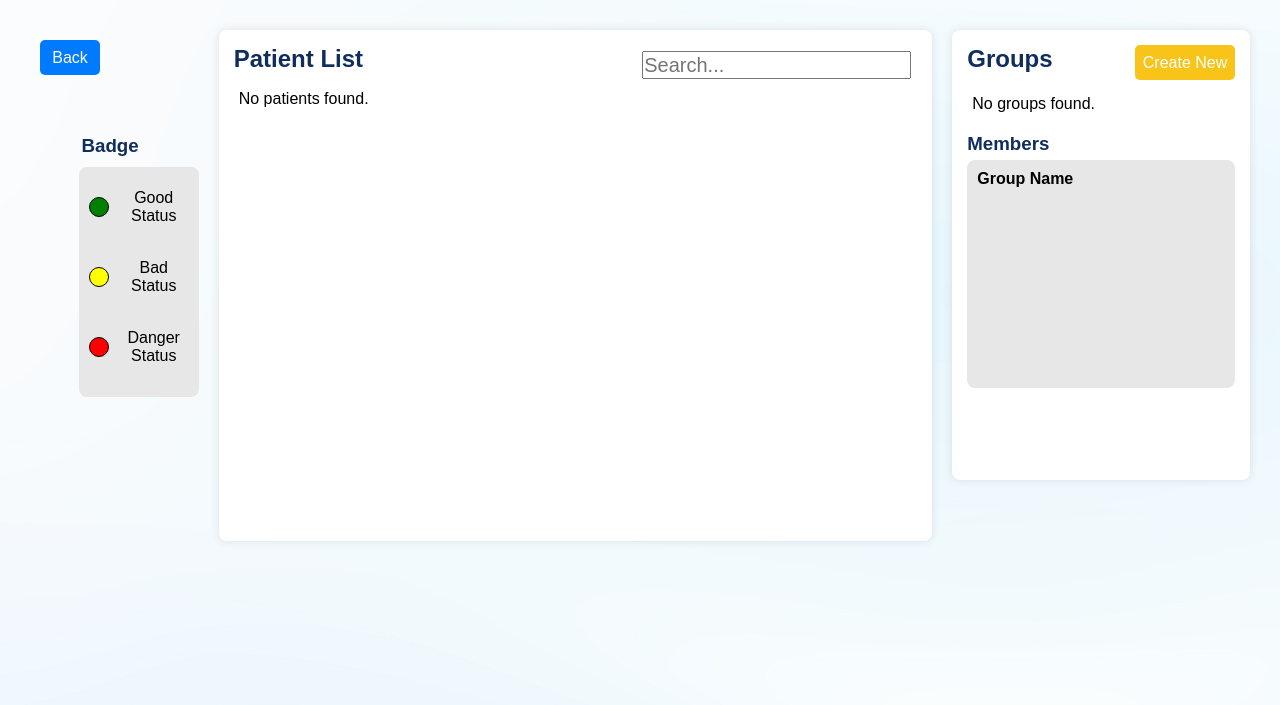
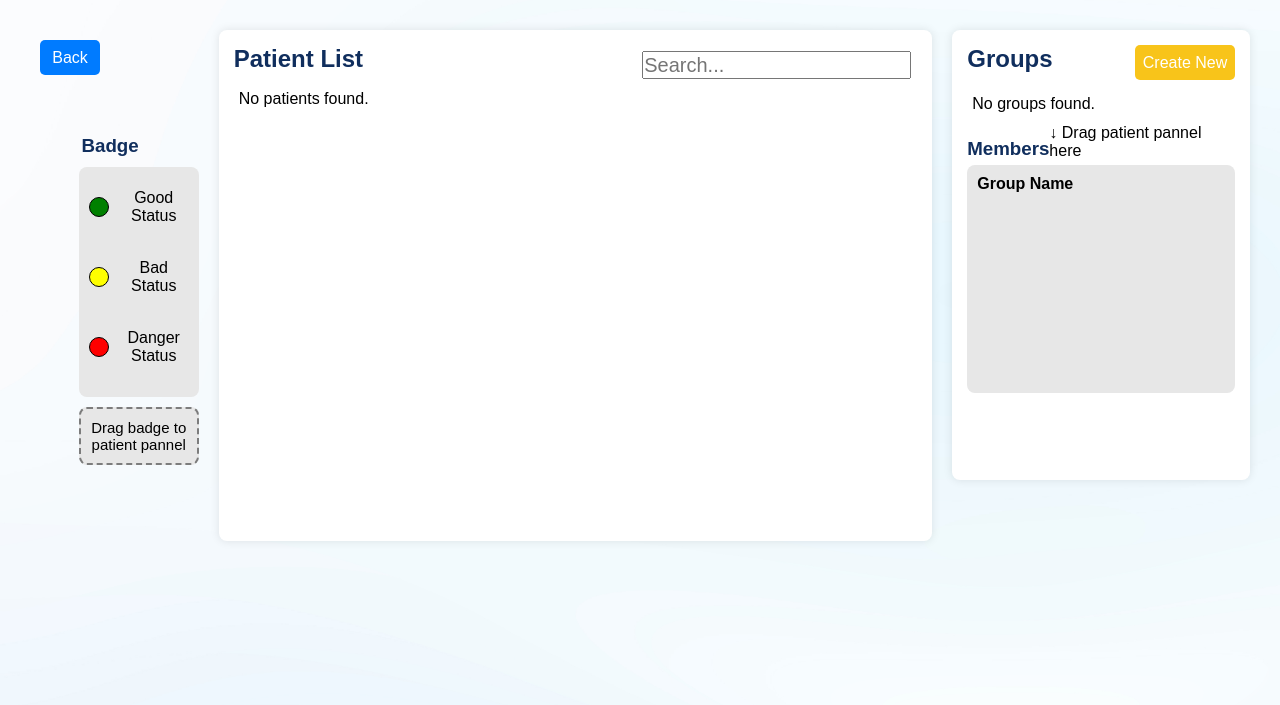
Before and after one commit to ChealseaYao/COMP9030_CaRe_Group-6, a PHP site: page /therapist/patientListPage.php in a window 1280 px wide. Shown: the part 100-805 px from the top of the page. Run offline with PHP 8.4, Linux system fonts and the light colour scheme; a user stored in the database is signed in; data comes from the database, SQL or seed files in the repository; data that the repository does not hold is empty.

Commit message:
Tips added to PatientList Page

```diff
--- a/style/patientList.css
+++ b/style/patientList.css
@@ -22,6 +22,30 @@
   align-self: flex-end;
   border-radius: 8px;
   text-align: center;
+}
+
+.instruction {
+  background-color: #e7e7e7;
+  padding: 10px 3px;
+  font-size: 15px;
+  border-style: dashed;
+  border-width: 2px;
+  border-color: rgb(124, 124, 124);
+  width: 120px;
+  margin-top: 10px;
+  align-self: flex-end;
+  border-radius: 8px;
+  text-align: center;
+}
+
+.tips {
+  justify-content: space-between;
+  display: flex;
+  align-items:end;
+}
+
+.tip {
+  margin-bottom: 5px;
 }
 
 .patientList-body .badge-item {
@@ -73,13 +97,16 @@
   margin-right: 20px;
   min-height: 511px;
 }
+
 .patientList-body .tableContainer {
   background-color: white;
   max-height: 475px;
 }
+
 .groups .tableContainer {
   max-height: 200px;
 }
+
 .members .tableContainer {
   background-color: #e7e7e7;
   height: 180px;
@@ -146,6 +173,7 @@
   display: flex;
   align-items: center;
 }
+
 .details {
   border: none;
   color: white;
@@ -153,6 +181,7 @@
   border-radius: 5px;
   padding: 5px 8px;
 }
+
 .details:hover {
   background-color: green;
 }
@@ -179,6 +208,10 @@
   font-size: 25px;
 }
 
+.patient-icon:hover {
+  cursor: pointer;
+}
+
 .patientList-body .status {
   width: 20px;
   height: 20px;
@@ -190,7 +223,8 @@
 .patientList-body .status-container {
   width: 20px;
   height: 20px;
-  margin-right: 10px; /* Adds space between the status and the button */
+  margin-right: 10px;
+  /* Adds space between the status and the button */
 }
 
 .patientList-body .members {
@@ -277,6 +311,7 @@ button {
   background-color: #1565c0;
   color: white;
 }
+
 .modal-buttons #cancelButton:hover,
 #cancelDeleteButton:hover {
   background-color: #ddd;
--- a/therapist/patientListPage.php
+++ b/therapist/patientListPage.php
@@ -235,6 +235,7 @@ if ($_SERVER['REQUEST_METHOD'] === 'DELETE') {
 
 <!DOCTYPE html>
 <html lang="en">
+
 <head>
     <meta charset="UTF-8">
     <meta name="viewport" content="width=device-width, initial-scale=1.0">
@@ -242,6 +243,7 @@ if ($_SERVER['REQUEST_METHOD'] === 'DELETE') {
     <link rel="stylesheet" href="../style/global.css">
     <link rel="stylesheet" href="../style/patientList.css">
 </head>
+
 <body class="patientList-body">
     <!-- global navigation bar -->
     <header class="navbar">
@@ -268,6 +270,9 @@ if ($_SERVER['REQUEST_METHOD'] === 'DELETE') {
                 <div class="badge-item" draggable="true" data-status="danger">
                     <span class="status danger"></span> Danger Status
                 </div>
+            </div>
+            <div class="instruction">
+                <p>Drag badge to patient pannel</p>
             </div>
         </div>
 
@@ -368,7 +373,10 @@ if ($_SERVER['REQUEST_METHOD'] === 'DELETE') {
                 $stmt->close();
                 ?>
             </div>
+            <div class="tips">
                 <h3>Members</h3>
+                <p class="tip">↓ Drag patient pannel here</p>
+            </div>
             <div class="members">
                 <p id="currentGroupName">Group Name</p>
                 <div id="membersContainer" class="tableContainer">
@@ -415,4 +423,5 @@ if ($_SERVER['REQUEST_METHOD'] === 'DELETE') {
         <p>&copy; 2024 CaRe | All Rights Reserved</p>
     </footer>
 </body>
+
 </html>
```
Lines whose indentation alone changed are shown as unchanged.
